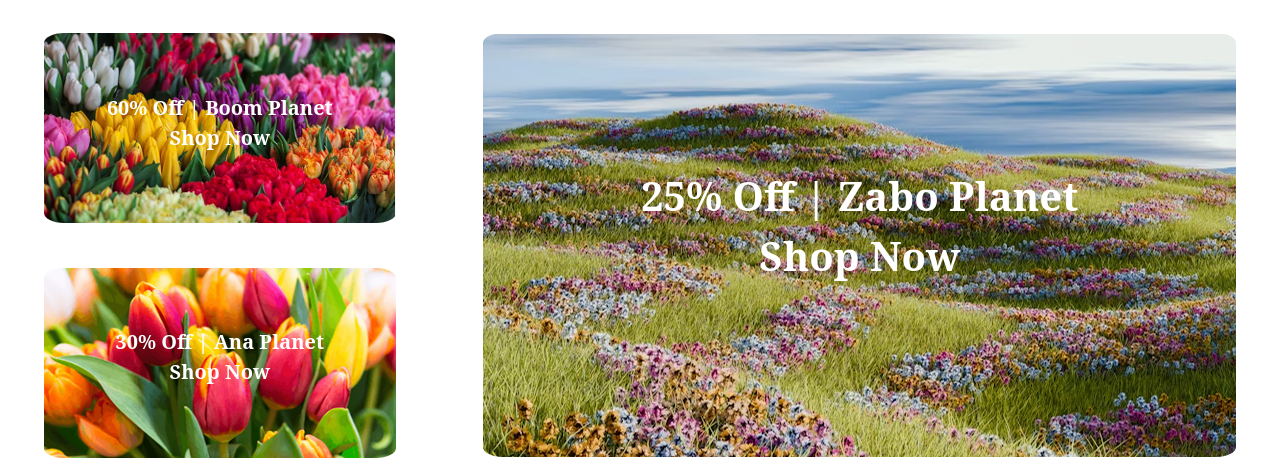
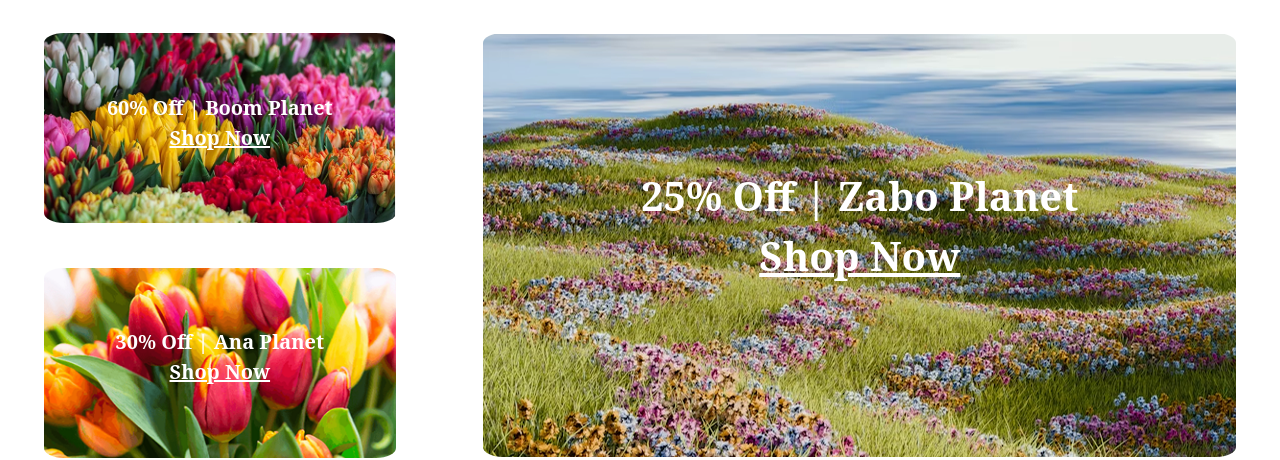
Before and after one commit to Roni-mia/responsive-flowers, a plain HTML site: page index.html in a window 1280 px wide. Shown: the part 2700-3160 px from the top of the page. Drawn offline with nearby package versions, Linux system fonts and the light colour scheme; a web font is replaced by a local one.

Commit message:
Its My final code.

```diff
--- a/index.html
+++ b/index.html
@@ -182,19 +182,19 @@
                 <img src="asset/image/deal-bloom.png" alt="">
                 <div class="deals_img_right_contents">
                     <p>60% Off | Boom Planet</p>
-                    <p>Shop Now</p>
+                    <p class="underline">Shop Now</p>
                 </div>
                 <img src="asset/image/deal-ana.png" alt="">
                 <div class="deals_img_right_contents">
                     <p>30% Off | Ana Planet</p>
-                    <p>Shop Now</p>
+                    <p class="underline">Shop Now</p>
                 </div>
             </div>
             <div class="deals_img_right">
                 <img src="asset/image/deal-zabo.png" alt="">
                 <div class="deals_img_right_content">
                     <p>25% Off | Zabo Planet</p>
-                    <p>Shop Now</p>
+                    <p class="underline">Shop Now</p>
                 </div>
             </div>
 
```
